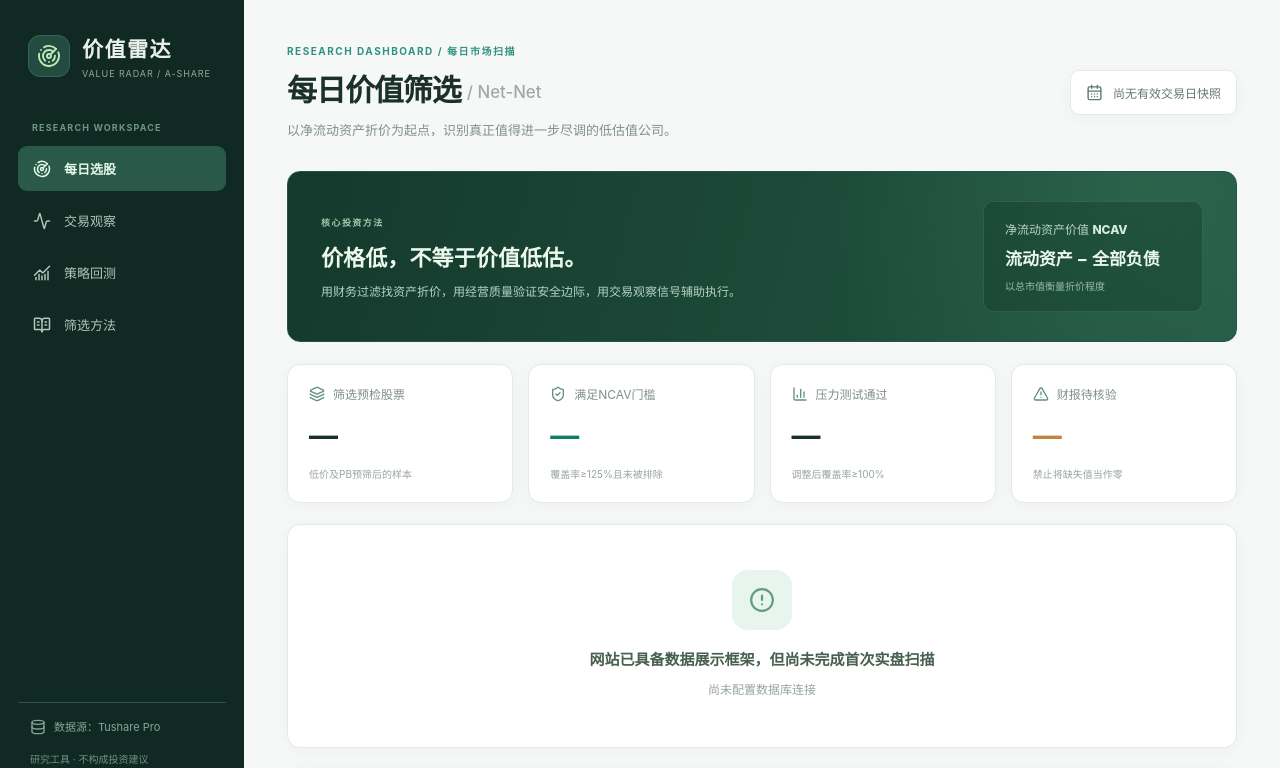
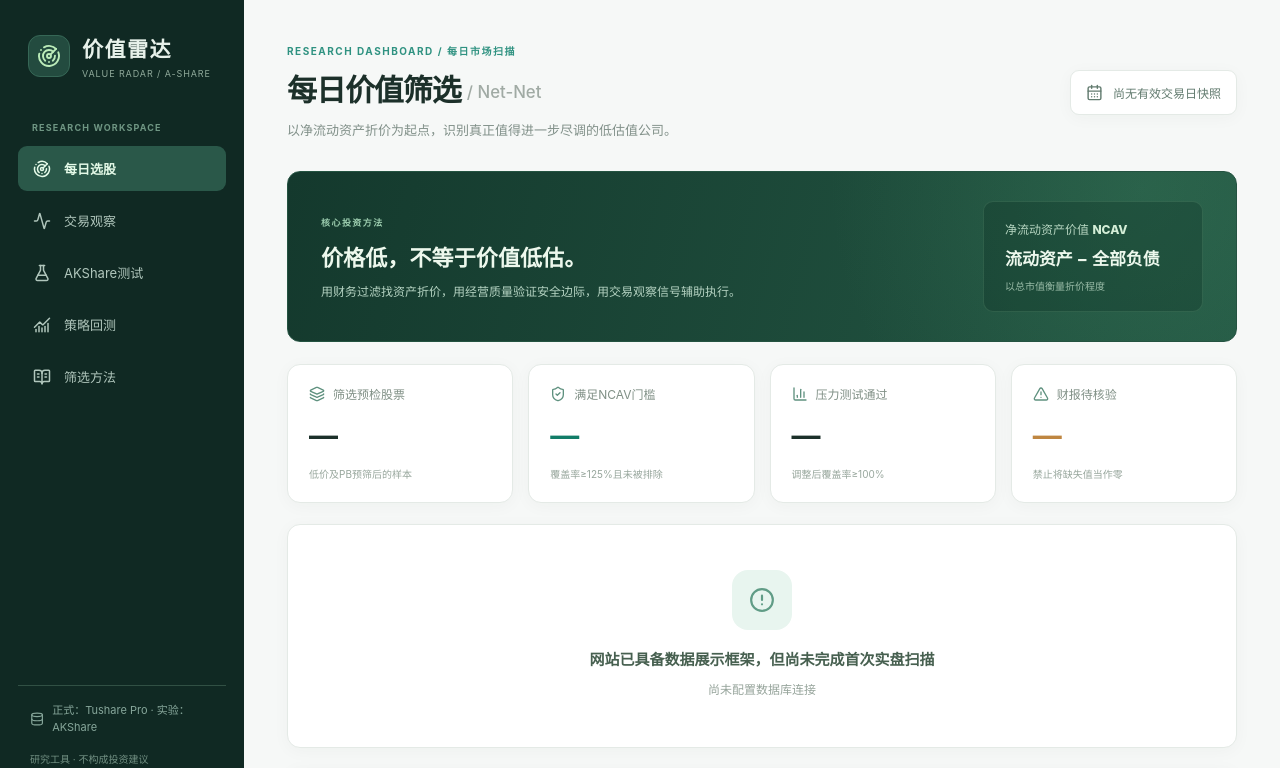
Before and after one commit to LGuangming/a-share-value-screener, a Next.js app: page / in a window 1280 px wide. Shown: the top 768 px of the page. Built offline with nearby package versions, Linux system fonts and the light colour scheme.

Commit message:
feat(nav): link to AKShare test dashboard without changing official feed

```diff
--- a/components/nav.tsx
+++ b/components/nav.tsx
@@ -1,9 +1,10 @@
 import Link from "next/link";
-import { Activity, BookOpenText, ChartNoAxesCombined, Database, Radar, SlidersHorizontal } from "lucide-react";
+import { Activity, BookOpenText, ChartNoAxesCombined, Database, FlaskConical, Radar, SlidersHorizontal } from "lucide-react";
 
 const links = [
   { href: "/", label: "每日选股", Icon: Radar },
   { href: "/signals", label: "交易观察", Icon: Activity },
+  { href: "/akshare-test", label: "AKShare测试", Icon: FlaskConical },
   { href: "/backtest", label: "策略回测", Icon: ChartNoAxesCombined },
   { href: "/methodology", label: "筛选方法", Icon: BookOpenText },
 ];
@@ -20,7 +21,7 @@ export default function Nav() {
         {links.map(({href,label,Icon}) => <Link key={href} href={href} className="nav-link"><Icon size={18}/><span>{label}</span></Link>)}
       </nav>
       <div className="sidebar-bottom">
-        <div className="sidebar-info"><Database size={16}/><span>数据源：Tushare Pro</span></div>
+        <div className="sidebar-info"><Database size={16}/><span>正式：Tushare Pro · 实验：AKShare</span></div>
         <p>研究工具 · 不构成投资建议</p>
       </div>
     </aside>
```
